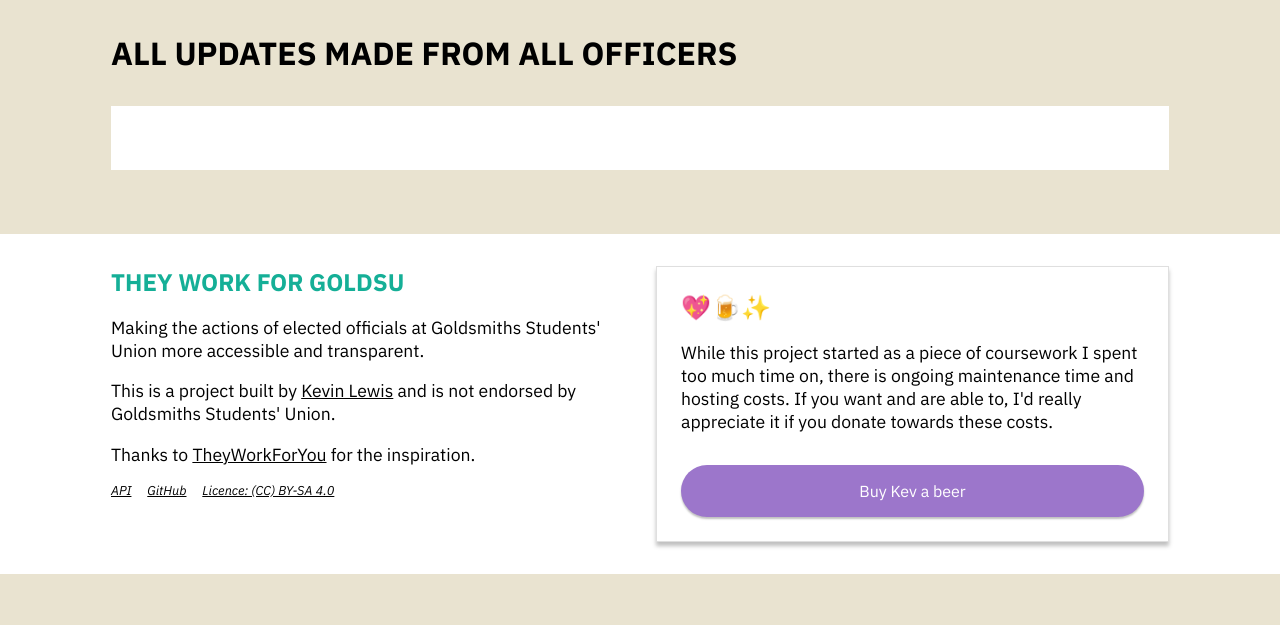
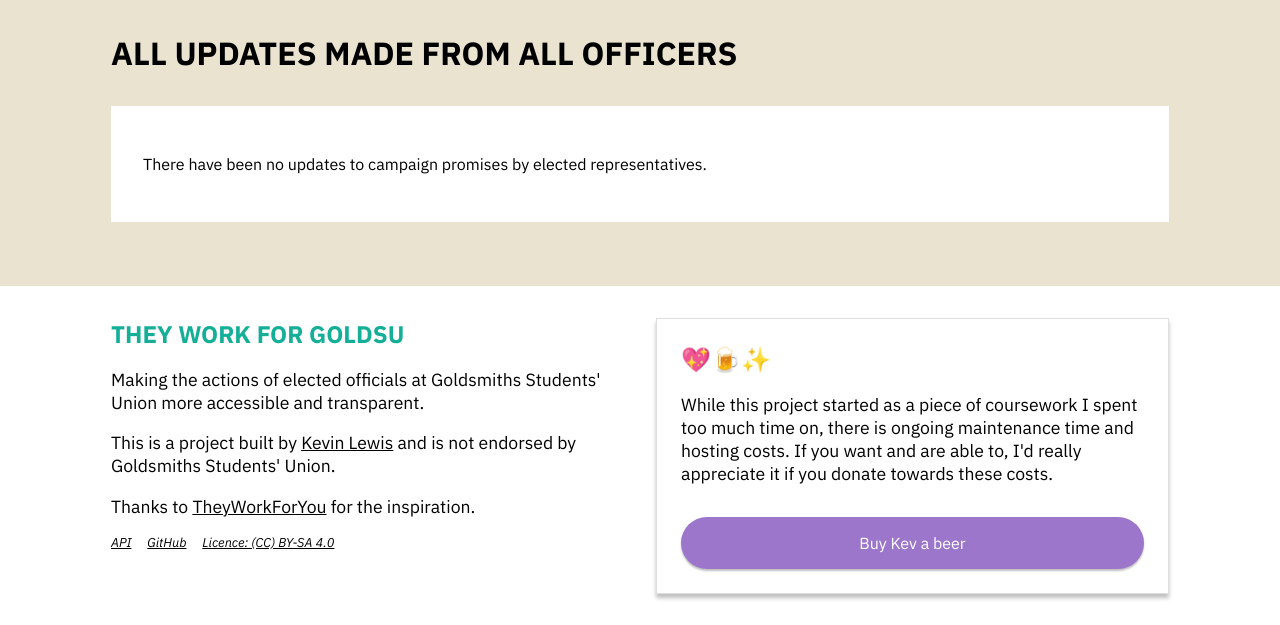
Before and after one commit to phazonoverload/theyworkforgoldsu, a Flask app: page /updates in a window 1280 px wide. Shown: the part 105-730 px from the top of the page. Run offline with Flask 2, Linux system fonts and the light colour scheme; data that the repository does not hold is empty; some libraries are stand-ins or nearby versions.

Commit message:
For /updates, add copy if there are none #3

```diff
--- a/app/templates/updates.html
+++ b/app/templates/updates.html
@@ -8,9 +8,13 @@
   </div>
   <div class="box">
     <ul class="updates all">
-      {% for update in updates|sort(attribute='datetime', reverse=true) %}
-        {% include "_update.html" %}
-      {% endfor %}
+      {% if updates|length == 0 %}
+        <p>There have been no updates to campaign promises by elected representatives.</p>
+      {% else %}
+        {% for update in updates|sort(attribute='datetime', reverse=true) %}
+          {% include "_update.html" %}
+        {% endfor %}
+      {% endif %}
     </ul>
   </div>
 </div>
```
